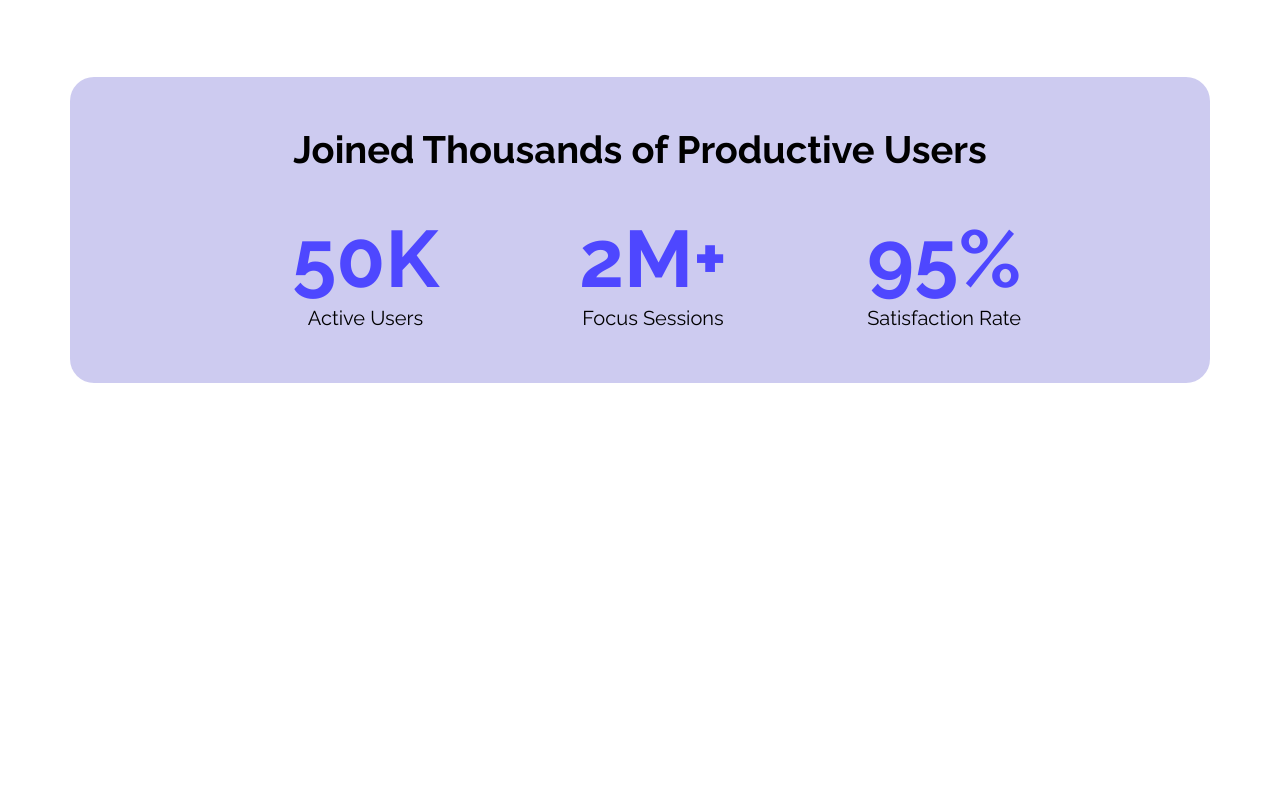
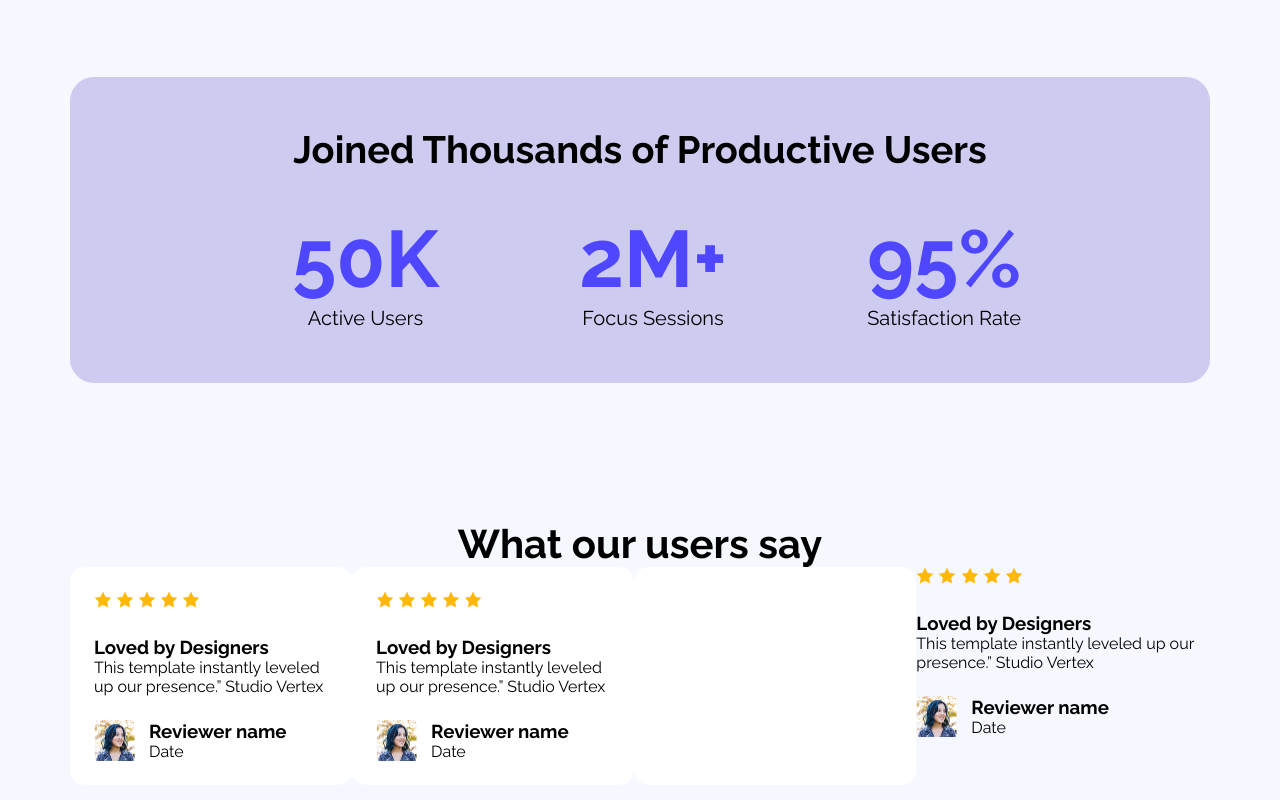
Before and after one commit to engnizam/Assignment-one, a plain HTML site: page index.html in a window 1280 px wide. Shown: the part 1128-1928 px from the top of the page. Before the commit the page ends 1511 px from the top, so only its background shows below. Drawn offline with Linux system fonts and the light colour scheme.

Commit message:
add box contant

```diff
--- a/index.html
+++ b/index.html
@@ -27,7 +27,6 @@
     </header>
 
     <main>
-
       <!-- section start -->
       <section class="section1">
         <div class="section1-content">
@@ -68,6 +67,90 @@
       </section>
 
       <!-- section2 close -->
+
+      <!-- box containar start-->
+      <section class="contant-box">
+        <div class="content">
+          <h3 class="box-contant-title">What our users say</h3>
+          <div class="box-contant">
+            <div class="box-containar">
+            <div>
+              <div class="star-contant gap">
+                <img src="./Assets/icon-star.png" alt="" />
+                <img src="./Assets/icon-star.png" alt="" />
+                <img src="./Assets/icon-star.png" alt="" />
+                <img src="./Assets/icon-star.png" alt="" />
+                <img src="./Assets/icon-star.png" alt="" />
+              </div>
+              <div class="box-title gap">
+                <h3>Loved by Designers</h3>
+                <p>
+                  This template instantly leveled up our presence.” Studio
+                  Vertex
+                </p>
+              </div>
+              <div class="costomar">
+                <img src="./Assets/avatar.png" alt="" />
+                <div class="costomar-title">
+                  <h3>Reviewer name</h3>
+                  <p>Date</p>
+                </div>
+              </div>
+            </div>
+          </div>
+          <div class="box-containar">
+            <div>
+              <div class="star-contant gap">
+                <img src="./Assets/icon-star.png" alt="" />
+                <img src="./Assets/icon-star.png" alt="" />
+                <img src="./Assets/icon-star.png" alt="" />
+                <img src="./Assets/icon-star.png" alt="" />
+                <img src="./Assets/icon-star.png" alt="" />
+              </div>
+              <div class="box-title gap">
+                <h3>Loved by Designers</h3>
+                <p>
+                  This template instantly leveled up our presence.” Studio
+                  Vertex
+                </p>
+              </div>
+              <div class="costomar">
+                <img src="./Assets/avatar.png" alt="" />
+                <div class="costomar-title">
+                  <h3>Reviewer name</h3>
+                  <p>Date</p>
+                </div>
+              </div>
+            </div>
+          </div>
+          <div class="box-containar">
+          </div>
+            <div>
+              <div class="star-contant gap">
+                <img src="./Assets/icon-star.png" alt="" />
+                <img src="./Assets/icon-star.png" alt="" />
+                <img src="./Assets/icon-star.png" alt="" />
+                <img src="./Assets/icon-star.png" alt="" />
+                <img src="./Assets/icon-star.png" alt="" />
+              </div>
+              <div class="box-title gap">
+                <h3>Loved by Designers</h3>
+                <p>
+                  This template instantly leveled up our presence.” Studio
+                  Vertex
+                </p>
+              </div>
+              <div class="costomar">
+                <img src="./Assets/avatar.png" alt="" />
+                <div class="costomar-title">
+                  <h3>Reviewer name</h3>
+                  <p>Date</p>
+                </div>
+              </div>
+            </div>
+          </div>
+        </div>
+      </section>
     </main>
     <footer></footer>
   </body>
--- a/styles/style.css
+++ b/styles/style.css
@@ -4,6 +4,9 @@
   font-style: normal;
   padding: 0;
   margin: 0;
+}
+body{
+    background-color: #F5F8FF;
 }
 /* header section */
 .header{
@@ -121,3 +124,32 @@ nav{
 }
 
 /* section2 close */
+
+.contant-box{
+    max-width: 1140px;
+    margin: 137px auto;
+.box-contant{
+    display: flex;
+    justify-content: space-between;
+}
+.box-contant-title{
+    font-size: 40px;
+    font-weight: bold;
+    text-align: center;
+}
+.box-containar{
+    width: 366px;
+    border-radius: 15px;
+    padding: 24px;
+    margin: 0;
+    border: 0;
+    background-color: #FFFFFF;
+    color: #000000;
+}
+.gap{
+    padding-bottom: 24px;
+}
+.costomar{
+    display: flex;
+    gap: 14px;
+}
```
Lines whose indentation alone changed are shown as unchanged.
